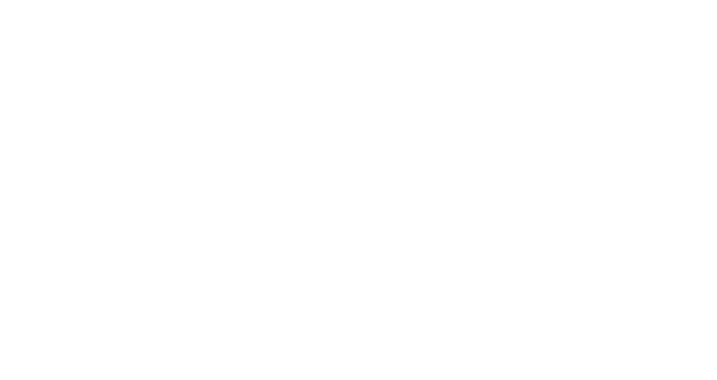
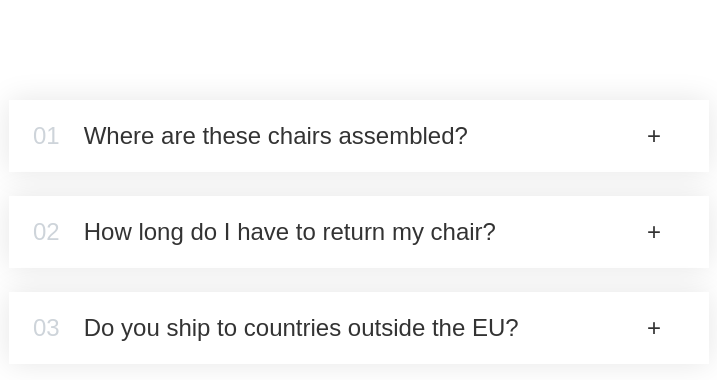
Before and after one commit to felipecosta332/trip-packer, a React (Create React App) app: page /test in a window 1280 px wide. Before the commit this address had no page. Shown: the top 380 px of the page, without its empty margins (281-998 px from the left). Built offline with nearby package versions, Linux system fonts and the light colour scheme.

Commit message:
accordion component v1

```diff
--- /dev/null
+++ b/src/components/Accordion.js
@@ -0,0 +1,49 @@
+import { useState } from "react";
+import "../styles/accordion.css";
+
+const faqs = [
+  {
+    title: "Where are these chairs assembled?",
+    text: "Lorem ipsum dolor sit amet consectetur, adipisicing elit. Accusantium, quaerat temporibus quas dolore provident nisi ut aliquid ratione beatae sequi aspernatur veniam repellendus.",
+  },
+  {
+    title: "How long do I have to return my chair?",
+    text: "Pariatur recusandae dignissimos fuga voluptas unde optio nesciunt commodi beatae, explicabo natus.",
+  },
+  {
+    title: "Do you ship to countries outside the EU?",
+    text: "Excepturi velit laborum, perspiciatis nemo perferendis reiciendis aliquam possimus dolor sed! Dolore laborum ducimus veritatis facere molestias!",
+  },
+];
+
+export function Accordion() {
+  return (
+    <div className="accordion">
+      {faqs.map((element, index) => (
+        <AccordionItem
+          title={element.title}
+          text={element.text}
+          num={index}
+          key={element.title}
+        />
+      ))}
+    </div>
+  );
+}
+
+function AccordionItem({ num, title, text }) {
+  const [isOpen, setIsOpen] = useState(false);
+
+  function handleToggle() {
+    setIsOpen((isOpen) => !isOpen);
+  }
+
+  return (
+    <div className={`item ${isOpen ? "open" : ""}`} onClick={handleToggle}>
+      <p className="number">{num < 9 ? `0${num + 1}` : num + 1}</p>
+      <p className="text">{title}</p>
+      <p className="icon">{isOpen ? "-" : "+"}</p>
+      {isOpen && <div className="content-box">{text}</div>}
+    </div>
+  );
+}
--- a/src/components/index.js
+++ b/src/components/index.js
@@ -3,3 +3,4 @@ export { Form } from "./Form";
 export { PackingList } from "./PackingList";
 export { Item } from "./Item";
 export { Stats } from "./Stats";
+export { Accordion } from "./Accordion";
--- a/src/routes/AllRoutes.js
+++ b/src/routes/AllRoutes.js
@@ -1,6 +1,7 @@
 import { Routes, Route } from "react-router-dom";
 import { Home } from "../pages";
 import { DateCounterV1, DateCounterV2, FlashCards, Steps } from "../challenges";
+import { Accordion } from "../components";
 
 export const AllRoutes = () => {
   return (
@@ -11,6 +12,7 @@ export const AllRoutes = () => {
         <Route path="/datecounterv2" element={<DateCounterV2 />} />
         <Route path="/flashcards" element={<FlashCards />} />
         <Route path="/steps" element={<Steps />} />
+        <Route path="/test" element={<Accordion />} />
       </Routes>
     </div>
   );
--- /dev/null
+++ b/src/styles/accordion.css
@@ -0,0 +1,72 @@
+* {
+  padding: 0;
+  margin: 0;
+  box-sizing: border-box;
+}
+
+body {
+  font-family: sans-serif;
+  color: #343a40;
+  line-height: 1;
+}
+
+.accordion {
+  width: 700px;
+  margin: 100px auto;
+  display: flex;
+  flex-direction: column;
+  gap: 24px;
+}
+
+.item {
+  box-shadow: 0 0 30px rgba(0, 0, 0, 0.1);
+  padding: 20px 24px;
+  padding-right: 48px;
+  cursor: pointer;
+  border-top: 4px solid #fff;
+  border-bottom: 4px solid #fff;
+
+  display: grid;
+  grid-template-columns: auto 1fr auto;
+  column-gap: 24px;
+  row-gap: 32px;
+  align-items: center;
+}
+
+.number {
+  font-size: 24px;
+  font-weight: 500;
+  color: #ced4da;
+}
+
+.title,
+.icon {
+  font-size: 24px;
+  font-weight: 500;
+}
+
+.content-box {
+  grid-column: 2 / -1;
+  padding-bottom: 16px;
+  line-height: 1.6;
+}
+
+.content-box ul {
+  color: #868e96;
+  margin-left: 16px;
+  margin-top: 16px;
+
+  display: flex;
+  flex-direction: column;
+  gap: 12px;
+}
+
+/* OPEN STATE */
+.open {
+  border-top: 4px solid #087f5b;
+}
+
+.open .number,
+.open .title {
+  color: #087f5b;
+}
```
